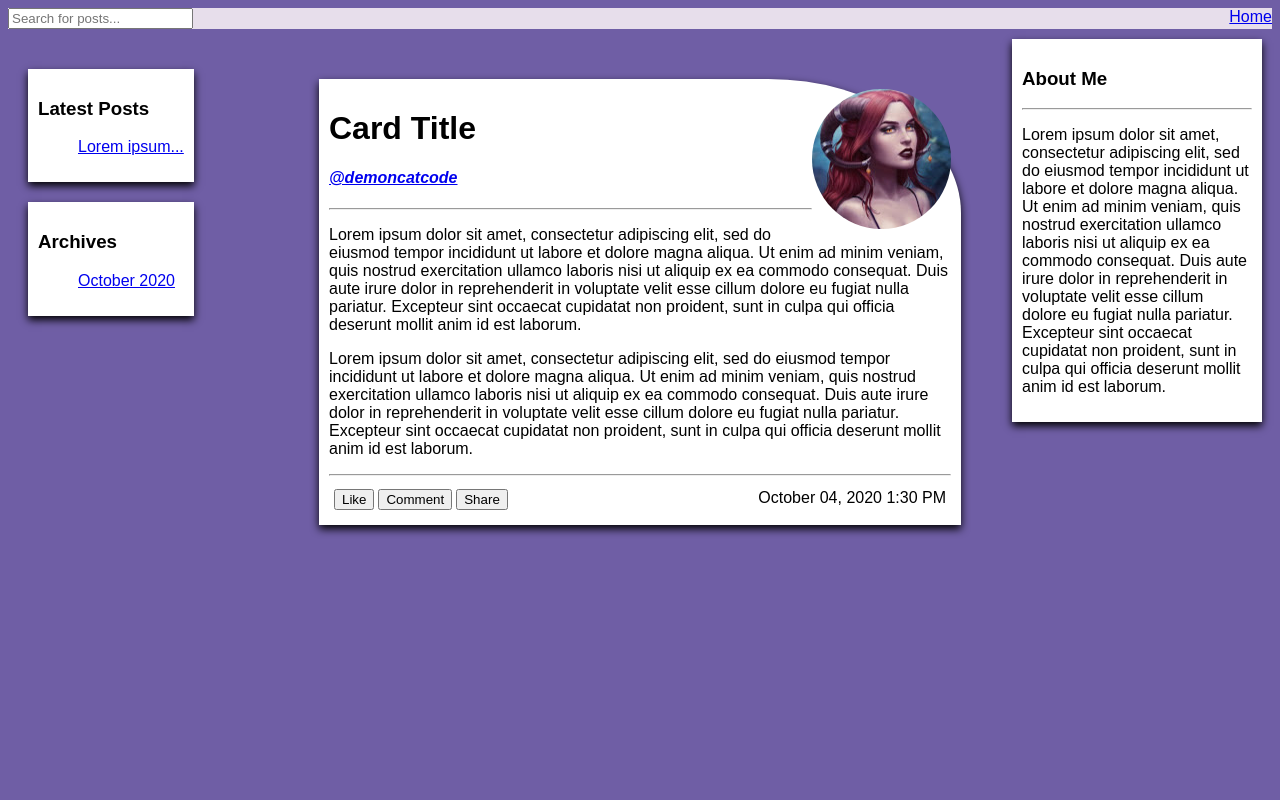
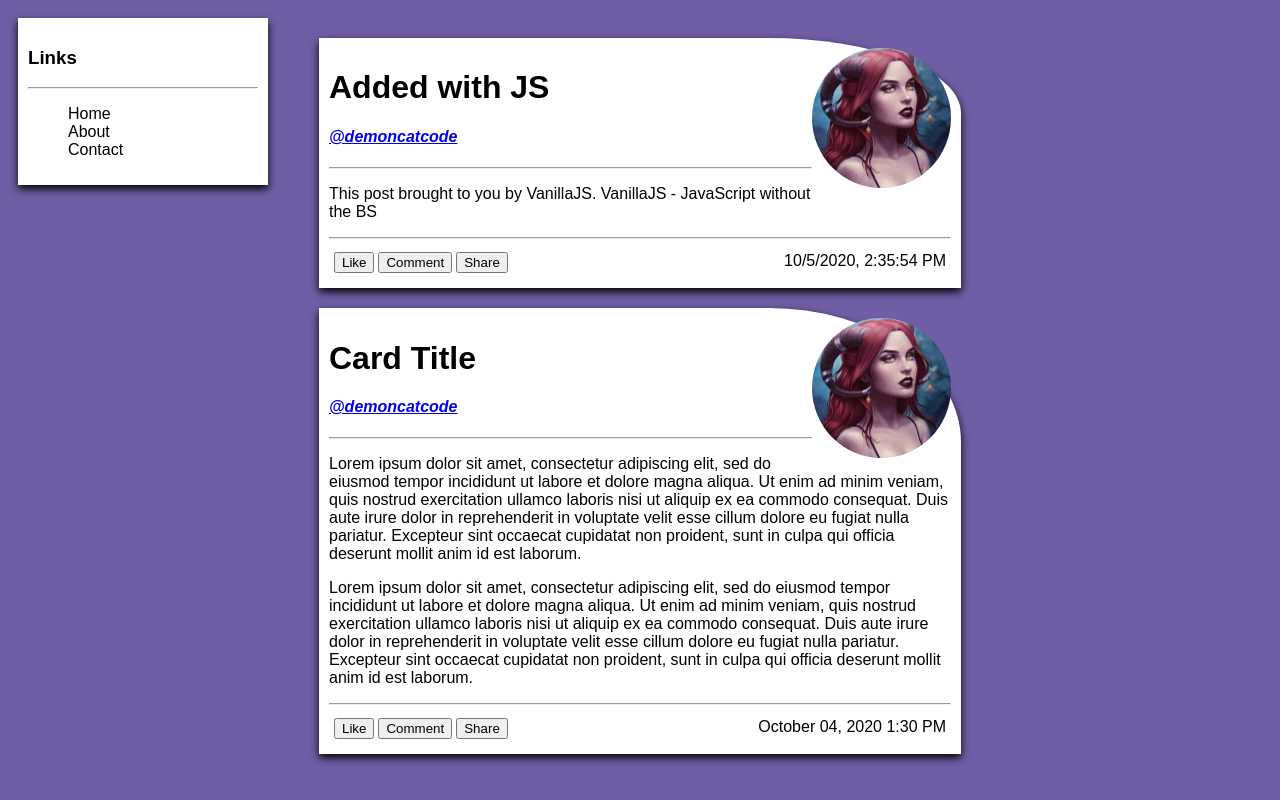
Before and after one commit to catruya/bloggo, a plain HTML site: page index.html in a window 1280 px wide. Drawn offline with Linux system fonts and the light colour scheme; a web font is replaced by a local one.

Commit message:
some edits made

```diff
--- a/index.html
+++ b/index.html
@@ -12,55 +12,28 @@
 
 <body>
     <div id="header">
-        <div id="navbar">
+        <!-- <div id="navbar">
+            <a href="create-post.html">New Post</a>
             <a href="index.html">Home</a>
-        </div>
-        <form class="searchbar">
-            <input type="text" placeholder="Search for posts...">
-        </form>
+        </div> -->
+
     </div>
 
-    <!--Right sidebar-->
+    <!--sidebar-->
     <div class="container">
-        <div id="sidebar-right">
+        <div id="sidebar">
             <div class="sb-card">
-                <h3>About Me</h3>
+                <h3>Links</h3>
                 <hr>
                 <div class="card-txt">
-                    <p>
-                        Lorem ipsum dolor sit amet, consectetur adipiscing elit, sed do eiusmod
-                        tempor incididunt ut labore et dolore magna aliqua. Ut enim ad minim
-                        veniam, quis nostrud exercitation ullamco laboris nisi ut aliquip
-                        ex ea commodo consequat. Duis aute irure dolor in reprehenderit
-                        in voluptate velit esse cillum dolore eu fugiat nulla pariatur.
-                        Excepteur sint occaecat cupidatat non proident,
-                        sunt in culpa qui officia deserunt mollit anim id est laborum.
-                    </p>
+                    <ul class="navbar">
+                        <li>Home</li>
+                        <li>About</li>
+                        <li>Contact</li>
+                    </ul>
                 </div>
             </div>
 
-        </div>
-    </div>
-
-    <!--Left sidebar-->
-    <div class="container">
-        <div id="sidebar-left">
-            <div class="container">
-                <div class="sb-card">
-                    <h3>Latest Posts</h3>
-                    <ul>
-                        <li><a href="#">Lorem ipsum...</a></li>
-                    </ul>
-                </div>
-            </div>
-            <div class="container">
-                <div class="sb-card">
-                    <h3>Archives</h3>
-                    <ul>
-                        <li><a href="#">October 2020</a></li>
-                    </ul>
-                </div>
-            </div>
         </div>
     </div>
 
--- a/js/main.js
+++ b/js/main.js
@@ -0,0 +1,82 @@
+/*
+* 1. Make an interface for adding posts
+* 2.
+* 3.
+* 4.
+*/
+
+class Post {
+    constructor(title, text, datePosted) {
+        this.title = title;
+        this.text = text;
+        this.datePosted = new Date(datePosted);
+    }
+
+    getTitle() {
+        return this.title;
+    }
+
+    getText() {
+        return this.text;
+    }
+
+    getDatePosted() {
+        return this.datePosted.toLocaleString()
+    }
+}
+
+// Testing adding a post
+const content = document.querySelector('#main');
+
+const testPost = new Post(
+    'Added with JS',
+    `This post brought to you by VanillaJS.
+    VanillaJS - JavaScript without the BS
+    `,
+    Date.now()
+);
+
+content.insertAdjacentHTML(
+    'beforebegin',
+    `<div class="container">
+    <div class="card">
+        <div class="user-img">
+            <img src="img/cat1.jpg" alt="test">
+        </div>
+        <div class="card-header">
+            <div class="card-title">
+                <h1>${testPost.getTitle()}</h1>
+            </div>
+            <div class="username">
+                <h4><a href="#"><em>@demoncatcode</em></a></h4>
+            </div>
+            <hr>
+        </div>
+        <div class="card-txt">
+            <p>
+                ${testPost.getText()}
+            </p>
+            <hr>
+        </div>
+        <div class="card-footer">
+            <div class="date">
+                ${testPost.getDatePosted()}
+            </div>
+            <div class="like-cmt-share">
+                <button>Like</button>
+                <button>Comment</button>
+                <button>Share</button>
+            </div>
+        </div>
+    </div>
+</div>
+
+    `
+);
+
+
+
+// function createPost(title, text) {
+//     const container = document.createElement('div');
+//     container.setAttribute('class', 'container');
+// }
--- a/styles/style.css
+++ b/styles/style.css
@@ -6,20 +6,12 @@ body {
   background-color: #e7deeb;
 }
 
-#navbar {
-    font-family: 'Miriam Libre', sans-serif;
-    float: right;
-}
 
-#sidebar-right {
-    font-family: 'Miriam Libre', sans-serif;
-    float: right;
-    width: 250px;
-}
-
-#sidebar-left {
+#sidebar {
     font-family: 'Miriam Libre', sans-serif;
     float: left;
+    position: fixed;
+    width: 250px;
 }
 
 .sb-card {
```
